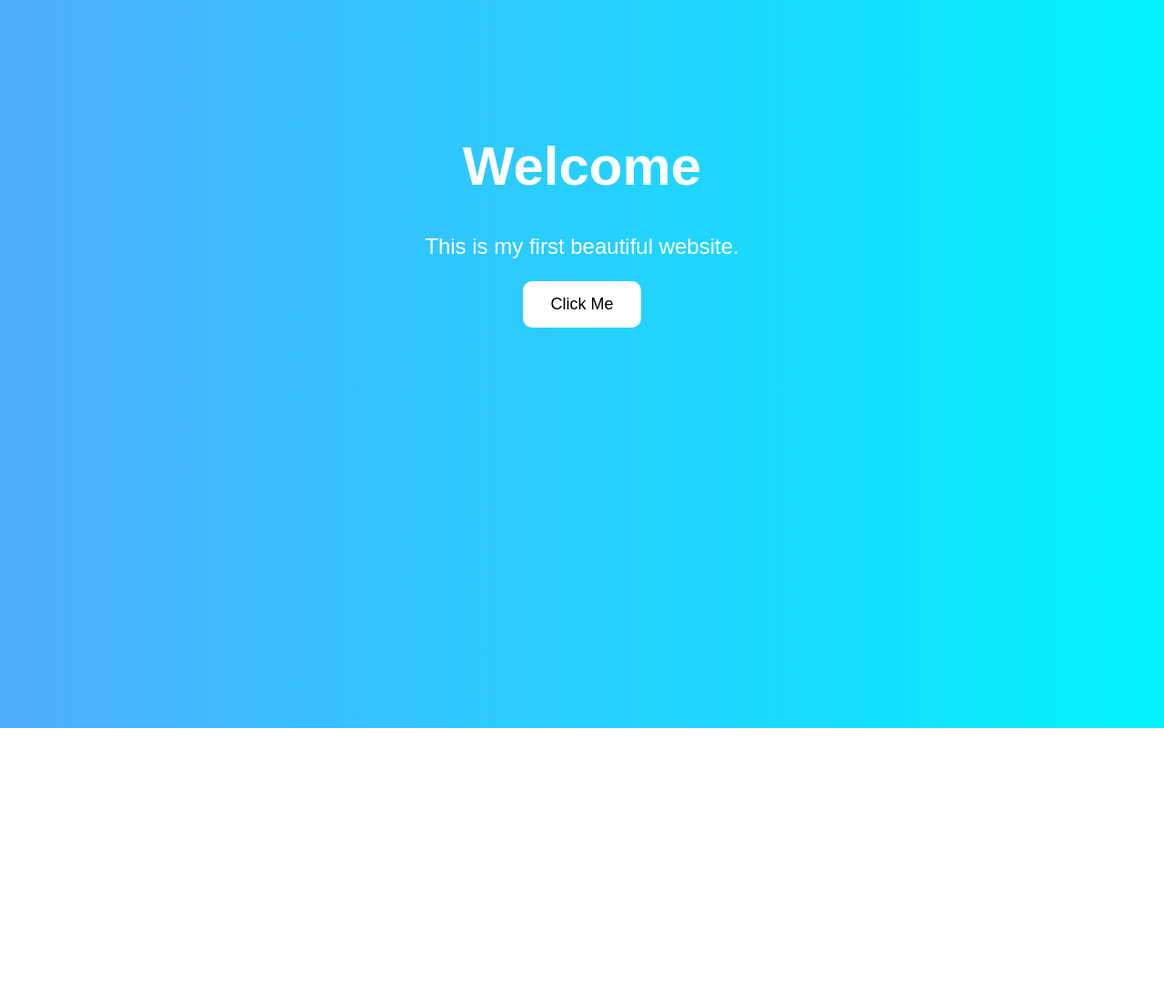
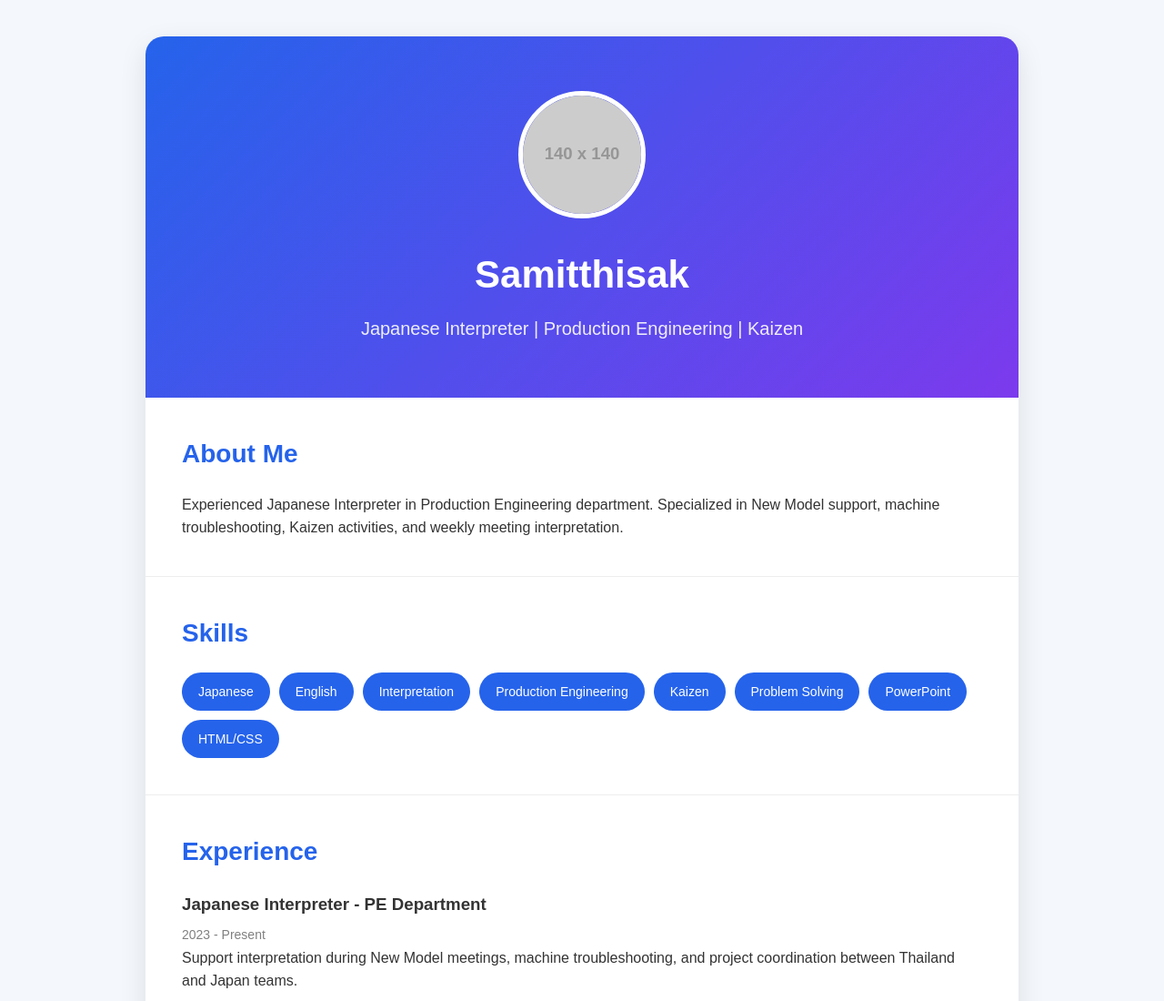
Before and after one commit to Samitthisak/my-first-website, a plain HTML site: page index.html in a window 1280 px wide. Shown: the top 1100 px of the page at 91% size. Before the commit the page ends 800 px from the top, so only its background shows below. Drawn offline with Linux system fonts and the light colour scheme; placeholder pictures from the web are drawn by us.

Commit message:
Update index.html

```diff
--- a/index.html
+++ b/index.html
@@ -1,50 +1,247 @@
 <!DOCTYPE html>
-<html>
+<html lang="en">
+<head>
+  <meta charset="UTF-8" />
+  <meta name="viewport" content="width=device-width, initial-scale=1.0"/>
 
-<head>
-  <title>My Website</title>
+  <title>Resume - Samitthisak</title>
 
   <style>
-    body {
-      background: linear-gradient(to right, #4facfe, #00f2fe);
-      font-family: Arial;
-      text-align: center;
-      color: white;
-      padding-top: 100px;
+
+    *{
+      margin:0;
+      padding:0;
+      box-sizing:border-box;
     }
 
-    h1 {
-      font-size: 60px;
+    body{
+      font-family: Arial, sans-serif;
+      background:#f4f7fb;
+      color:#333;
+      line-height:1.6;
     }
 
-    p {
-      font-size: 24px;
+    .container{
+      max-width:1000px;
+      margin:auto;
+      padding:40px 20px;
     }
 
-    button {
-      background: white;
-      color: black;
-      border: none;
-      padding: 15px 30px;
-      border-radius: 10px;
-      font-size: 18px;
-      cursor: pointer;
+    .card{
+      background:white;
+      border-radius:20px;
+      overflow:hidden;
+      box-shadow:0 10px 30px rgba(0,0,0,0.1);
     }
 
-    button:hover {
-      background: yellow;
+    .hero{
+      background:linear-gradient(135deg,#2563eb,#7c3aed);
+      color:white;
+      padding:60px 40px;
+      text-align:center;
     }
+
+    .hero img{
+      width:140px;
+      height:140px;
+      border-radius:50%;
+      border:5px solid white;
+      object-fit:cover;
+      margin-bottom:20px;
+    }
+
+    .hero h1{
+      font-size:42px;
+      margin-bottom:10px;
+    }
+
+    .hero p{
+      font-size:20px;
+      opacity:0.9;
+    }
+
+    .section{
+      padding:40px;
+      border-bottom:1px solid #eee;
+    }
+
+    .section h2{
+      margin-bottom:20px;
+      color:#2563eb;
+      font-size:28px;
+    }
+
+    .skills{
+      display:flex;
+      flex-wrap:wrap;
+      gap:10px;
+    }
+
+    .skill{
+      background:#2563eb;
+      color:white;
+      padding:10px 18px;
+      border-radius:999px;
+      font-size:14px;
+    }
+
+    .job{
+      margin-bottom:25px;
+    }
+
+    .job h3{
+      margin-bottom:5px;
+    }
+
+    .job span{
+      color:gray;
+      font-size:14px;
+    }
+
+    .contact{
+      display:grid;
+      grid-template-columns:1fr 1fr;
+      gap:20px;
+    }
+
+    .contact-box{
+      background:#f7f9fc;
+      padding:20px;
+      border-radius:15px;
+    }
+
+    footer{
+      text-align:center;
+      padding:30px;
+      color:gray;
+      font-size:14px;
+    }
+
+    @media(max-width:768px){
+
+      .hero h1{
+        font-size:32px;
+      }
+
+      .contact{
+        grid-template-columns:1fr;
+      }
+
+      .section{
+        padding:25px;
+      }
+
+    }
+
   </style>
-
 </head>
 
 <body>
 
-  <h1>Welcome</h1>
-  <p>This is my first beautiful website.</p>
+  <div class="container">
 
-  <button>Click Me</button>
+    <div class="card">
+
+      <div class="hero">
+
+        <img src="https://via.placeholder.com/140" alt="profile">
+
+        <h1>Samitthisak</h1>
+
+        <p>Japanese Interpreter | Production Engineering | Kaizen</p>
+
+      </div>
+
+      <div class="section">
+
+        <h2>About Me</h2>
+
+        <p>
+          Experienced Japanese Interpreter in Production Engineering department.
+          Specialized in New Model support, machine troubleshooting,
+          Kaizen activities, and weekly meeting interpretation.
+        </p>
+
+      </div>
+
+      <div class="section">
+
+        <h2>Skills</h2>
+
+        <div class="skills">
+
+          <div class="skill">Japanese</div>
+          <div class="skill">English</div>
+          <div class="skill">Interpretation</div>
+          <div class="skill">Production Engineering</div>
+          <div class="skill">Kaizen</div>
+          <div class="skill">Problem Solving</div>
+          <div class="skill">PowerPoint</div>
+          <div class="skill">HTML/CSS</div>
+
+        </div>
+
+      </div>
+
+      <div class="section">
+
+        <h2>Experience</h2>
+
+        <div class="job">
+
+          <h3>Japanese Interpreter - PE Department</h3>
+
+          <span>2023 - Present</span>
+
+          <p>
+            Support interpretation during New Model meetings,
+            machine troubleshooting, and project coordination
+            between Thailand and Japan teams.
+          </p>
+
+        </div>
+
+        <div class="job">
+
+          <h3>Kaizen Activity Support</h3>
+
+          <span>Continuous Improvement</span>
+
+          <p>
+            Create Kaizen proposals and improve production process efficiency.
+          </p>
+
+        </div>
+
+      </div>
+
+      <div class="section">
+
+        <h2>Contact</h2>
+
+        <div class="contact">
+
+          <div class="contact-box">
+            <h3>Email</h3>
+            <p>yourmail@email.com</p>
+          </div>
+
+          <div class="contact-box">
+            <h3>Location</h3>
+            <p>Bangkok, Thailand</p>
+          </div>
+
+        </div>
+
+      </div>
+
+      <footer>
+        © 2026 Samitthisak Resume Website
+      </footer>
+
+    </div>
+
+  </div>
 
 </body>
-
 </html>
```
